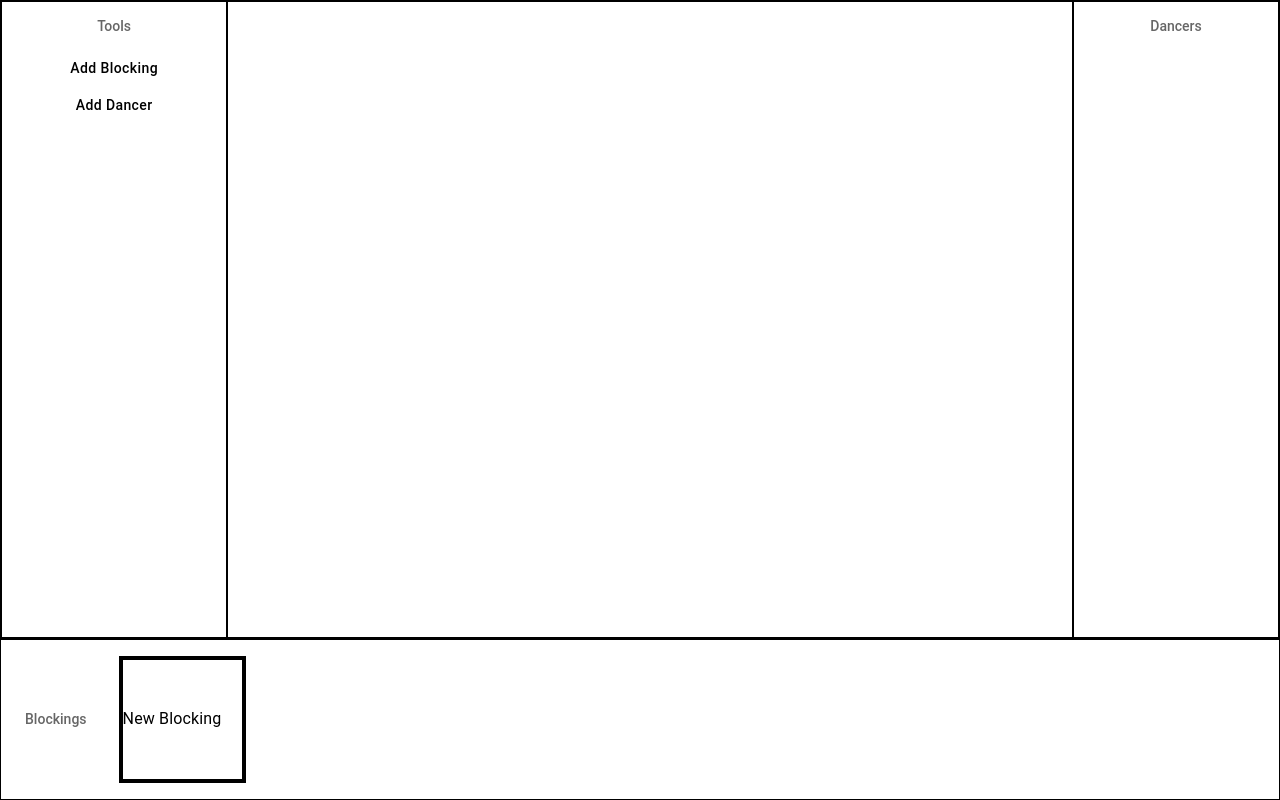
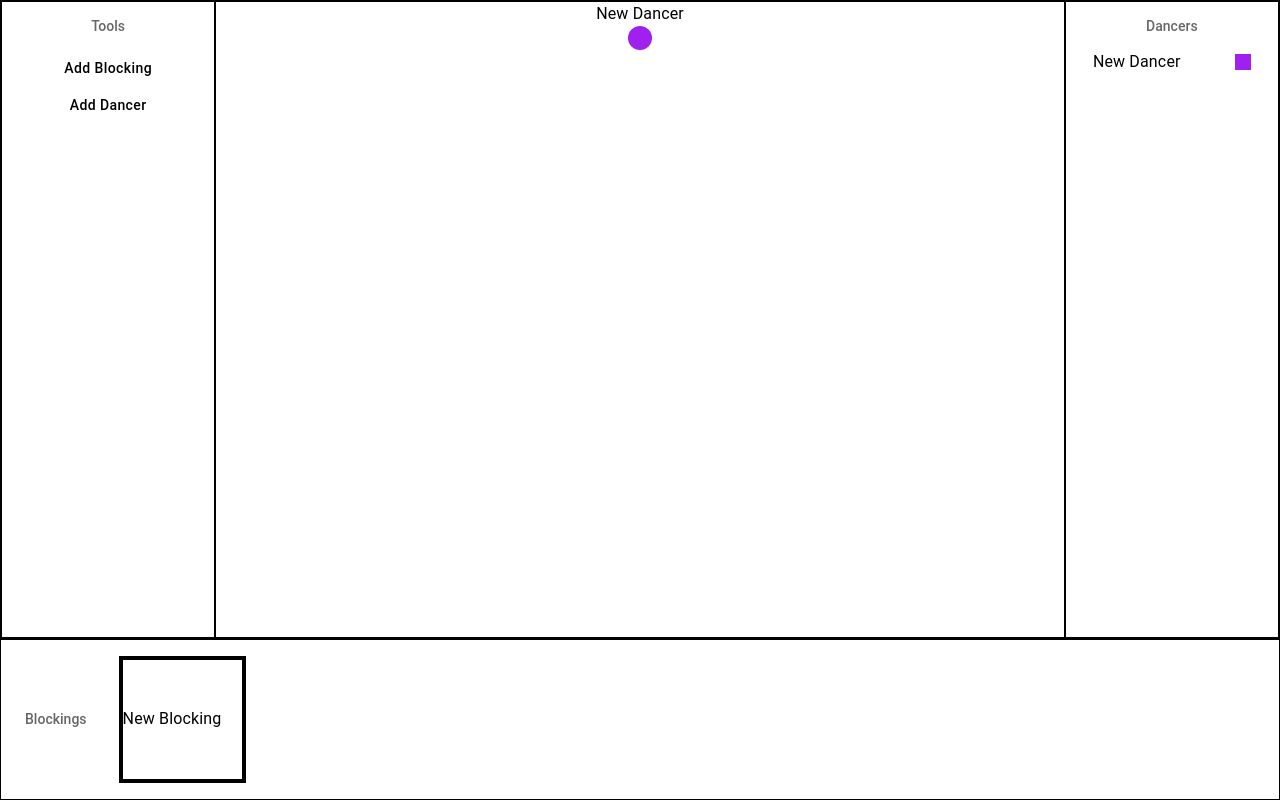
Before and after one commit to mgiang2015/danceblocks2, a React (Create React App) app: page / in a window 1280 px wide. Built offline with nearby package versions, Linux system fonts and the light colour scheme.

Commit message:
Display dancers on stage and dancerlist

```diff
--- a/src/view/components/dancerList/dancerList.tsx
+++ b/src/view/components/dancerList/dancerList.tsx
@@ -1,12 +1,13 @@
 import { List, ListSubheader, Stack, Typography } from "@mui/material";
+import { selectState } from "../../../control/blockingsSlice";
+import { useAppSelector } from "../../../control/hooks";
+import { findCurrentBlocking } from "../../../model/factory";
 import DancerListItem from "./dancerListItem";
 
-interface DancerListProps {
-    blocking?: Blocking
-}
-
-export default function DancerList({ blocking }: DancerListProps) {
-    const dancers = blocking ? blocking.dancers : [];
+export default function DancerList() {
+    const appState = useAppSelector(selectState);
+    let currentBlocking = findCurrentBlocking(appState);
+    let dancers = (currentBlocking && currentBlocking.dancers) || []
     dancers.sort();
     return (
         <Stack sx={{ maxHeight: '35em', overflow: 'auto', width: '100%' }}>
--- a/src/view/components/stage/stage.tsx
+++ b/src/view/components/stage/stage.tsx
@@ -1,12 +1,14 @@
 import { Box } from "@mui/material";
+import { selectState } from "../../../control/blockingsSlice";
+import { useAppSelector } from "../../../control/hooks";
+import { findCurrentBlocking } from "../../../model/factory";
 import StageDancer from "./stageDancer";
 
-interface StageProps {
-    blocking?: Blocking
-}
+export default function Stage() {
+    const appState = useAppSelector(selectState);
+    let currentBlocking = findCurrentBlocking(appState);
+    let dancers = (currentBlocking && currentBlocking.dancers) || []
 
-export default function Stage({ blocking }: StageProps) {
-    const dancers = blocking ? blocking.dancers : [];
     return (
         <Box>
             {dancers.map((dancer) => {
```
